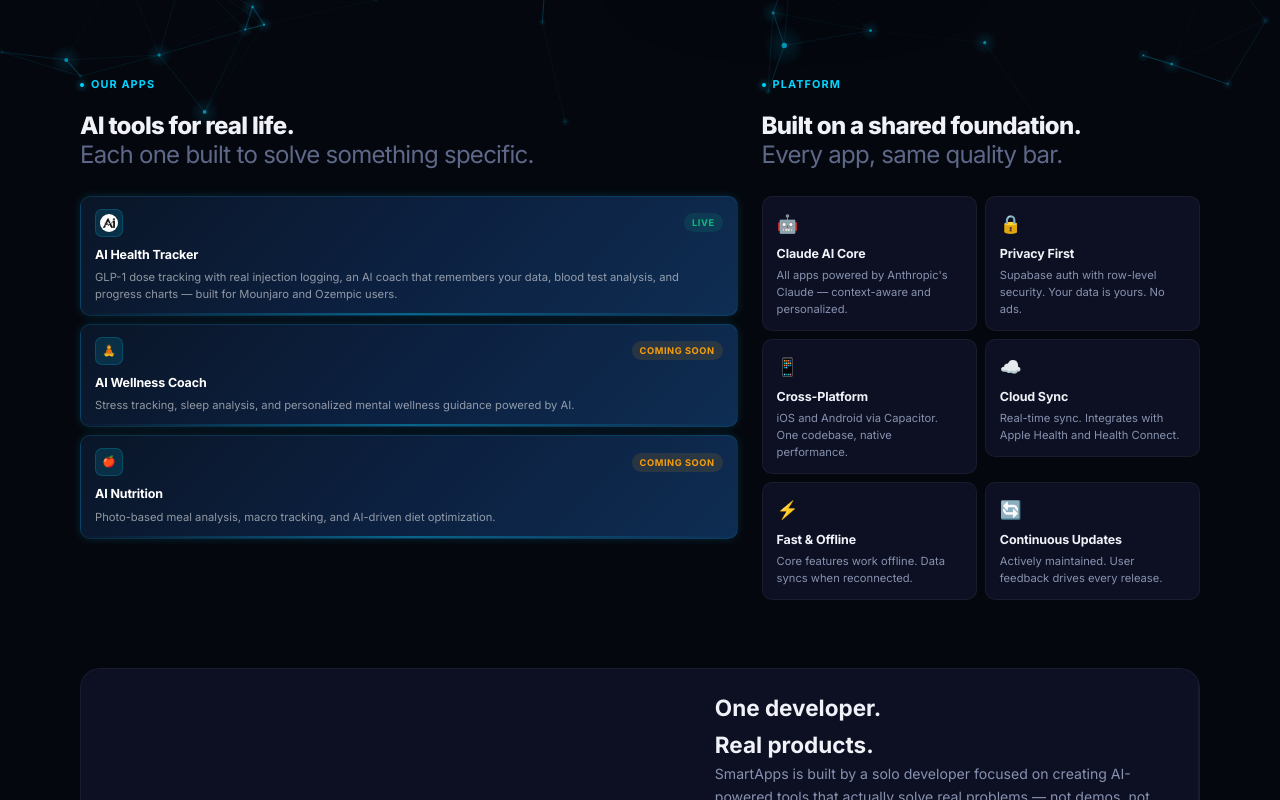
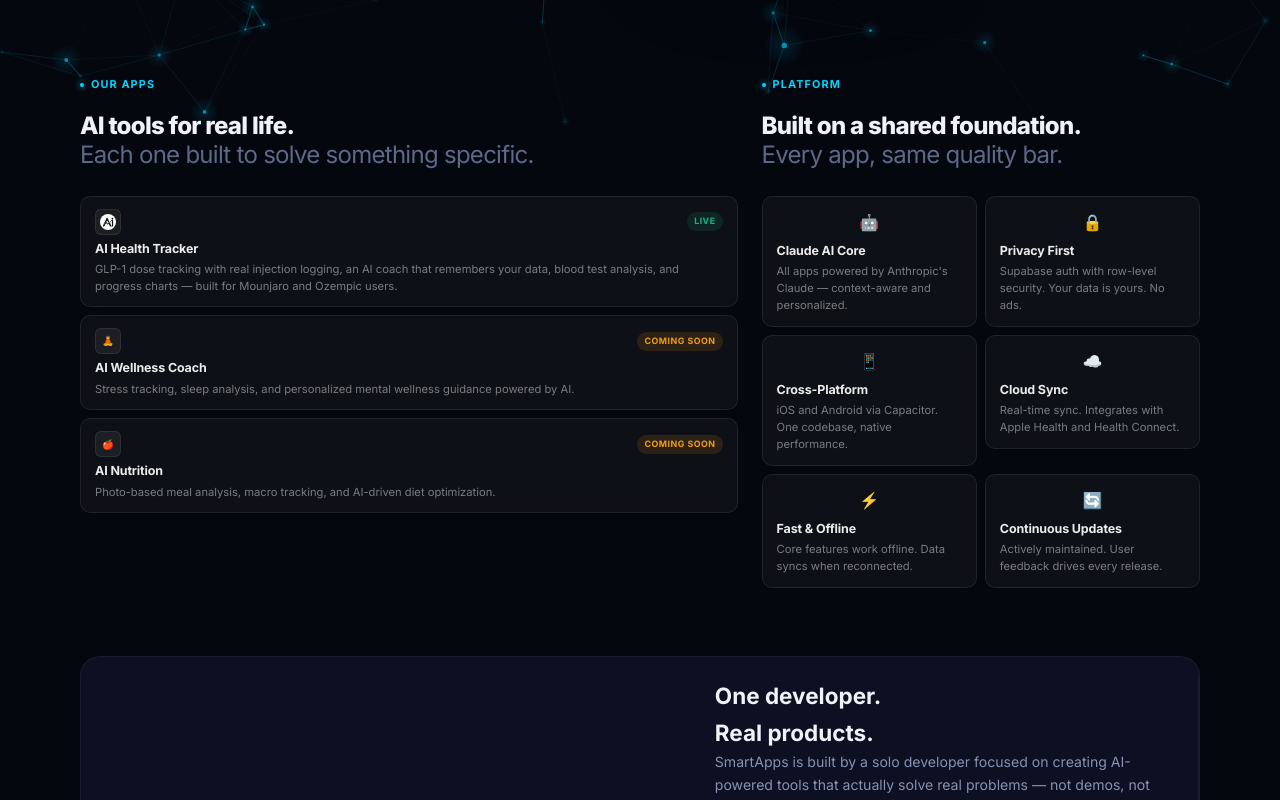
Before and after one commit to Sabbasromania-ai/mysmartapp-site, a React (Vite) app: page / in a window 1280 px wide. Shown: the part 669-1469 px from the top of the page. Built offline with nearby package versions, Linux system fonts and the light colour scheme.

Commit message:
unify: single glass compact-card style for both app and platform cards

```diff
--- a/src/components/AppPreview.tsx
+++ b/src/components/AppPreview.tsx
@@ -21,10 +21,10 @@
           { icon: '⚡', title: 'Fast & Offline', desc: 'Core features work offline. Data syncs when reconnected.' },
           { icon: '🔄', title: 'Continuous Updates', desc: 'Actively maintained. User feedback drives every release.' },
         ].map((p, i) => (
-          <div key={p.title} className="platform-card" style={{ animationDelay: `${i * 0.06}s` }}>
-            <div className="pc-icon">{p.icon}</div>
-            <div className="pc-title">{p.title}</div>
-            <div className="pc-desc">{p.desc}</div>
+          <div key={p.title} className="compact-card" style={{ animationDelay: `${i * 0.06}s` }}>
+            <div className="cc-icon cc-icon--emoji">{p.icon}</div>
+            <div className="cc-title">{p.title}</div>
+            <div className="cc-desc">{p.desc}</div>
           </div>
         ))}
       </div>
--- a/src/components/Features.tsx
+++ b/src/components/Features.tsx
@@ -222,25 +222,19 @@
         {apps.map((app, i) => (
           <div
             key={app.name}
-            className={`app-card-compact${hovered === i ? ' hovered' : ''}`}
-            style={{
-              background: app.gradient,
-              border: `1px solid ${hovered === i ? app.color + '50' : app.color + '20'}`,
-              boxShadow: hovered === i ? `0 0 24px ${app.glow}` : `0 0 10px ${app.glow}`,
-            }}
+            className={`compact-card${hovered === i ? ' compact-card--hovered' : ''}`}
             onClick={() => navigate(`/apps/${slugs[i]}`)}
             onMouseEnter={() => setHovered(i)}
             onMouseLeave={() => setHovered(null)}
           >
-            <div className="acc-top">
-              <span className="acc-icon" style={{ background: app.color + '20', border: `1px solid ${app.color}30` }}>
-                <AppIcon app={app} size={18} />
+            <div className="cc-top">
+              <span className="cc-icon">
+                <AppIcon app={app} size={16} />
               </span>
-              <span className="acc-tag" style={{ color: app.tagColor, background: app.tagBg }}>{app.tag}</span>
+              <span className="cc-tag" style={{ color: app.tagColor, background: app.tagBg }}>{app.tag}</span>
             </div>
-            <div className="acc-name">{app.name}</div>
-            <div className="acc-desc">{app.short}</div>
-            <div className="acp-bar" style={{ background: `linear-gradient(90deg, ${app.color}00, ${app.color}60, ${app.color}00)` }} />
+            <div className="cc-title">{app.name}</div>
+            <div className="cc-desc">{app.short}</div>
           </div>
         ))}
       </div>
--- a/src/index.css
+++ b/src/index.css
@@ -1539,86 +1539,78 @@
   gap: 8px;
   align-items: start;
 }
-.platform-card {
-  background: var(--surface);
-  border: 1px solid var(--border);
-  border-radius: 10px;
-  padding: 12px 14px;
-  transition: border-color 0.25s, background 0.25s;
-}
-.platform-card:hover {
-  border-color: var(--border-hover);
-  background: var(--card);
-}
-.pc-icon {
-  font-size: 1.1rem;
-  margin-bottom: 6px;
-}
-.pc-title {
-  font-size: 0.78rem;
-  font-weight: 700;
-  color: var(--text);
-  margin-bottom: 3px;
-  letter-spacing: -0.01em;
-}
-.pc-desc {
-  font-size: 0.7rem;
-  color: var(--muted2);
-  line-height: 1.5;
-}
-
-/* apps-grid inside combined-left: 1-col stack, same size as platform cards */
+/* apps-grid inside combined-left: 1-col stack */
 .combined-left .apps-grid {
   grid-template-columns: 1fr;
   gap: 8px;
 }
 
-/* Compact app card — matches platform-card size exactly */
-.app-card-compact {
+/* ===== UNIFIED COMPACT CARD (glass style) — used by BOTH columns ===== */
+.compact-card {
+  background: rgba(255, 255, 255, 0.04);
+  border: 1px solid rgba(255, 255, 255, 0.08);
   border-radius: 10px;
   padding: 12px 14px;
+  display: flex;
+  flex-direction: column;
+  gap: 4px;
   position: relative;
   overflow: hidden;
   cursor: pointer;
-  transition: border-color 0.25s ease, box-shadow 0.25s ease, background 0.25s ease;
-  display: flex;
-  flex-direction: column;
-  gap: 4px;
-}
-.app-card-compact.hovered {
+  transition: background 0.22s ease, border-color 0.22s ease, transform 0.22s ease;
+  backdrop-filter: blur(10px);
+  -webkit-backdrop-filter: blur(10px);
+}
+.compact-card:hover,
+.compact-card--hovered {
+  background: rgba(255, 255, 255, 0.07);
+  border-color: rgba(255, 255, 255, 0.14);
   transform: translateY(-2px);
 }
-.acc-top {
+
+/* Icon row with optional tag */
+.cc-top {
   display: flex;
   align-items: center;
   justify-content: space-between;
-  margin-bottom: 4px;
-}
-.acc-icon {
-  width: 28px; height: 28px;
-  border-radius: 7px;
+  margin-bottom: 2px;
+}
+.cc-icon {
+  width: 26px; height: 26px;
+  border-radius: 6px;
+  background: rgba(255, 255, 255, 0.06);
+  border: 1px solid rgba(255, 255, 255, 0.08);
   display: flex;
   align-items: center;
   justify-content: center;
   flex-shrink: 0;
-}
-.acc-tag {
-  font-size: 0.58rem;
+  font-size: 0.85rem;
+}
+.cc-icon--emoji {
+  width: auto; height: auto;
+  background: none;
+  border: none;
+  font-size: 1rem;
+  margin-bottom: 4px;
+}
+.cc-tag {
+  font-size: 0.55rem;
   font-weight: 700;
   letter-spacing: 0.06em;
   text-transform: uppercase;
-  padding: 2px 8px;
+  padding: 2px 7px;
   border-radius: 100px;
 }
-.acc-name {
+.cc-title {
   font-size: 0.78rem;
   font-weight: 700;
-  color: #fff;
+  color: rgba(255, 255, 255, 0.92);
   letter-spacing: -0.01em;
-}
-.acc-desc {
+  line-height: 1.3;
+}
+.cc-desc {
   font-size: 0.7rem;
-  color: rgba(255,255,255,0.55);
+  color: rgba(255, 255, 255, 0.45);
   line-height: 1.5;
 }
 
```
